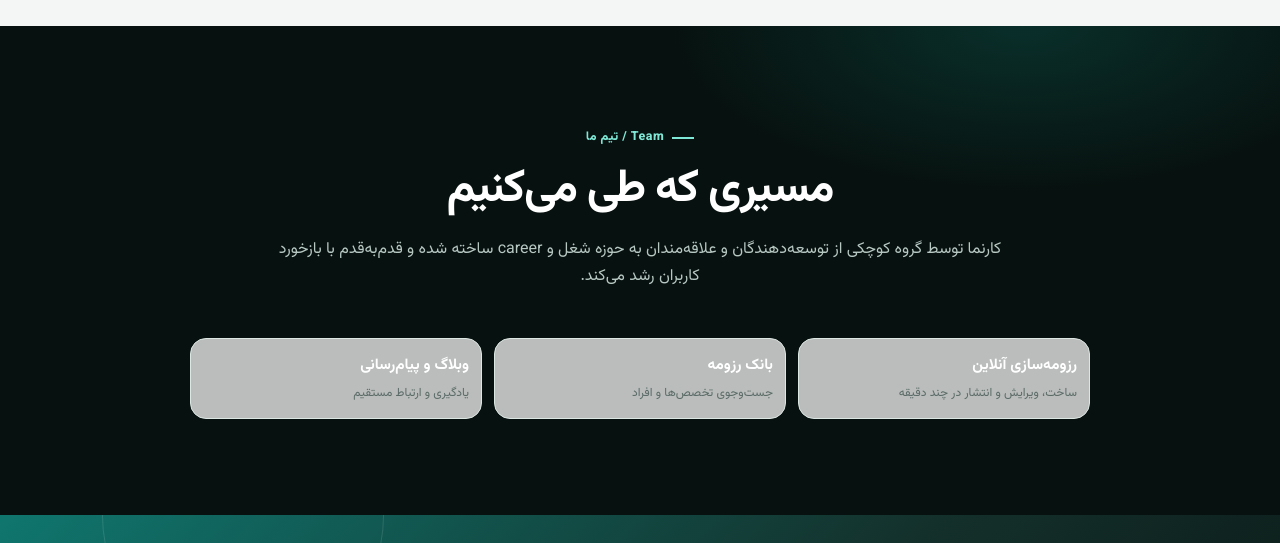
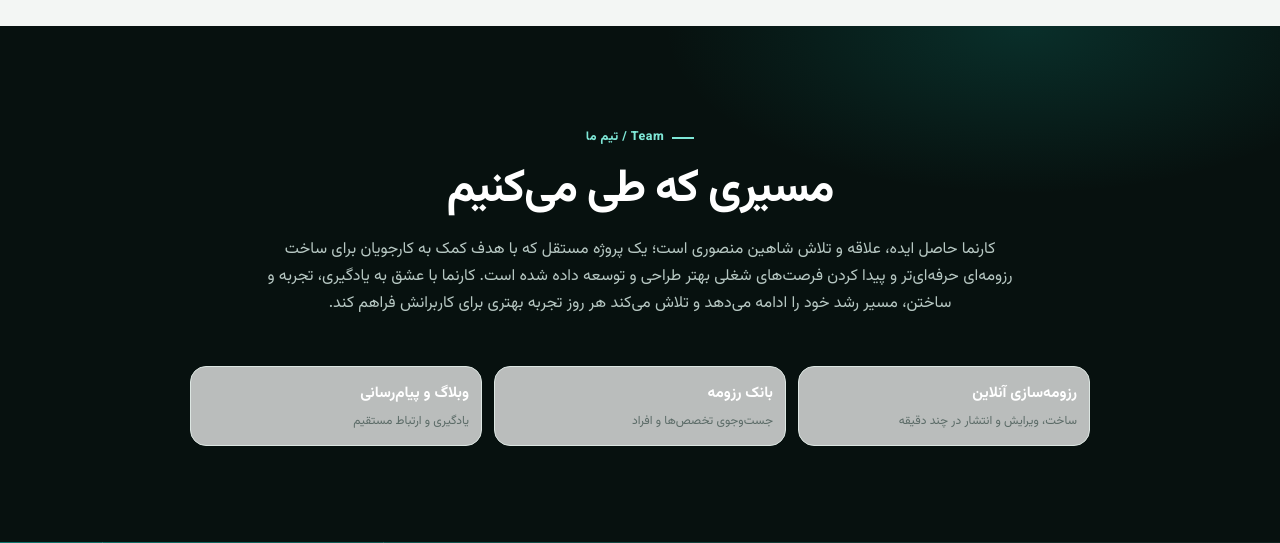
Before and after one commit to shahin-mansouri/KarNama, a Django app: page /about/ in a window 1280 px wide. Shown: the part 1181-1724 px from the top of the page. Run offline with Django 5.2, Linux system fonts and the light colour scheme.

Commit message:
docs(ui): update about page content
Update the description text in the about page to provide more detailed
information about the project's origin and mission.

```diff
--- a/home/templates/home/about.html
+++ b/home/templates/home/about.html
@@ -67,7 +67,13 @@
                                 <div class="section-heading">
                                         <span>Team / تیم ما</span>
                                         <h2>مسیری که طی می‌کنیم</h2>
-                                        <p>کارنما توسط گروه کوچکی از توسعه‌دهندگان و علاقه‌مندان به حوزه شغل و career ساخته شده و قدم‌به‌قدم با بازخورد کاربران رشد می‌کند.</p>
+                                        <p>
+                                                کارنما حاصل ایده، علاقه و تلاش شاهین منصوری است؛
+                                                یک پروژه مستقل که با هدف کمک به کارجویان برای ساخت رزومه‌ای
+                                                حرفه‌ای‌تر و پیدا کردن فرصت‌های شغلی بهتر طراحی و توسعه داده شده است.
+                                                کارنما با عشق به یادگیری، تجربه و ساختن، مسیر رشد خود را ادامه می‌دهد
+                                                و تلاش می‌کند هر روز تجربه بهتری برای کاربرانش فراهم کند.
+                                        </p>
                                 </div>
                                 <ul class="hero-stats about-stats">
                                         <li><strong>رزومه‌سازی آنلاین</strong><span>ساخت، ویرایش و انتشار در چند دقیقه</span></li>
```
